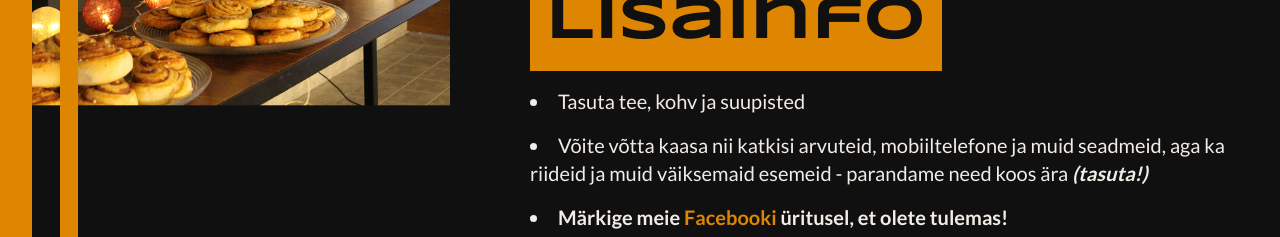
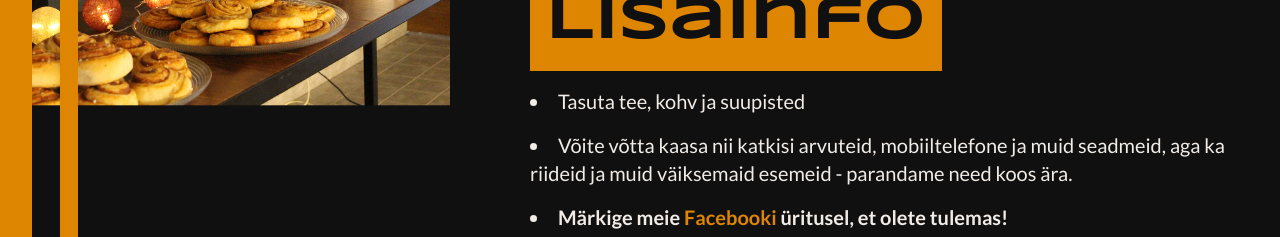
Before and after one commit to Lapikud/remondikohvik.lapikud.ee, a Next.js app: page / in a window 1280 px wide. Shown: the part 2520-2757 px from the top of the page. Built offline with nearby package versions, Linux system fonts and the light colour scheme.

Commit message:
info no tasuta text

```diff
--- a/components/layout/info.tsx
+++ b/components/layout/info.tsx
@@ -72,8 +72,9 @@ export const InfoSection = () => (
             <li className="mb-4">Tasuta tee, kohv ja suupisted</li>
             <li className="mb-4">
               Võite võtta kaasa nii katkisi arvuteid, mobiiltelefone ja muid seadmeid, aga ka riideid ja muid väiksemaid
-              esemeid - parandame need koos ära{" "}
-              <span className="italic font-bold">(tasuta!)</span>
+              esemeid - parandame need koos ära.
+              {/* {" "} */}
+              {/* <span className="italic font-bold">(tasuta!)</span> */}
             </li>
             <li className="mb-4 font-bold">
               Märkige meie {" "}
```
